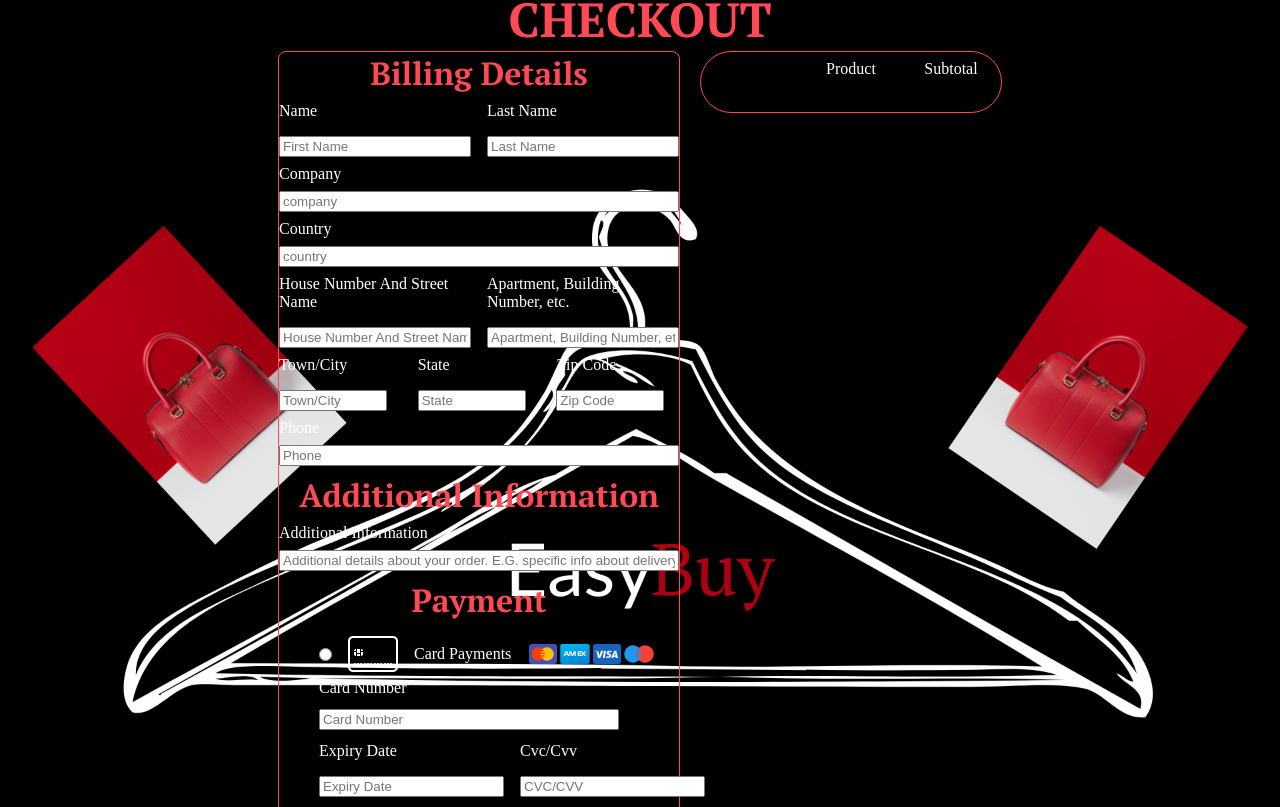
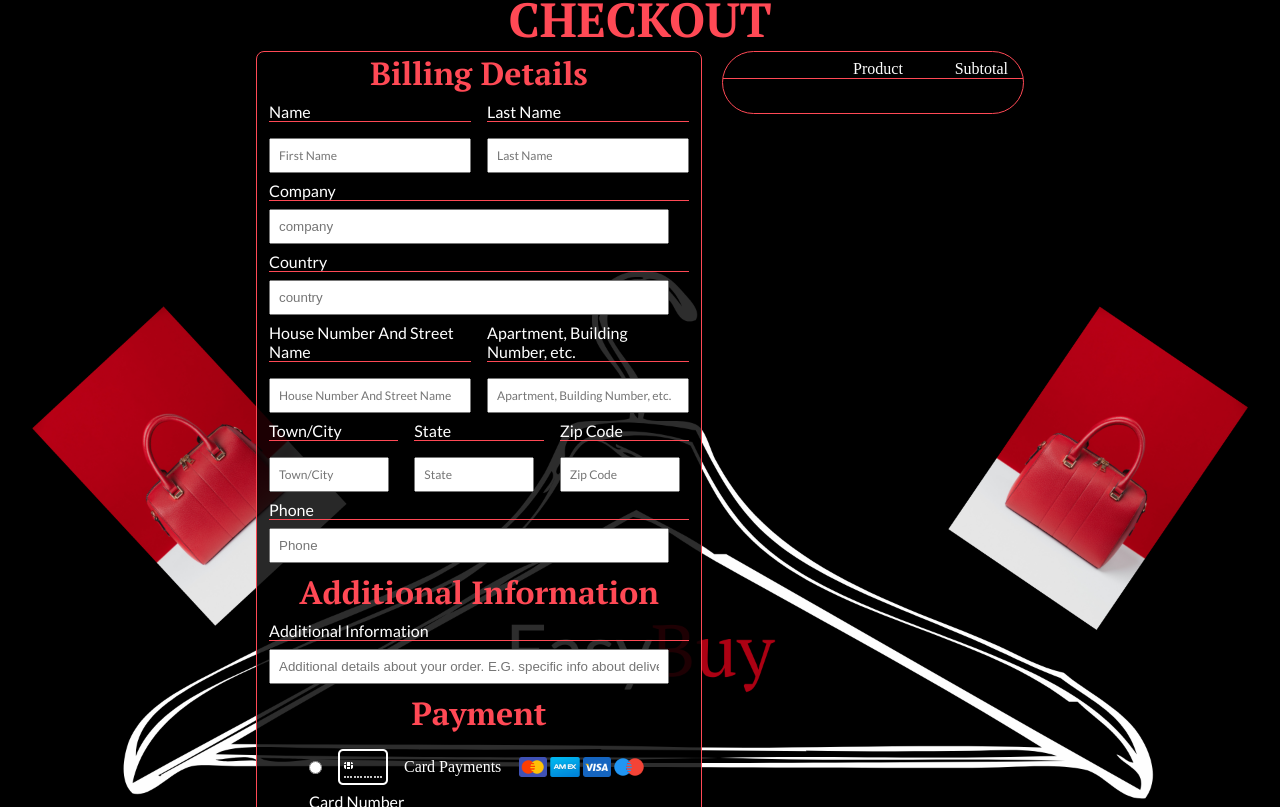
Before and after one commit to lem31/mystore, a React (Vite) app in the folder my-store-app/: page /Checkout in a window 1280 px wide. Shown: the part 173-980 px from the top of the page. Built offline with nearby package versions, Linux system fonts and the light colour scheme; a web font is replaced by a local one.

Commit message:
added styles to checkout page

```diff
--- a/my-store-app/src/CSS_Modules/Checkout_Page/checkout.module.css
+++ b/my-store-app/src/CSS_Modules/Checkout_Page/checkout.module.css
@@ -14,30 +14,42 @@
 
   justify-items: center;
   gap: 20px;
-  max-width: 800px;
 }
-/*
-.payment_form_box {
-  display: flex;
-  flex-direction: column;
-  align-items: center;
-  justify-content: center;
-  gap: 16px;
-  width: 500px;
-  background-color: rgba(0, 0, 0, 0.486);
-} */
+
 .payment_form {
   display: flex;
   flex-direction: column;
+  align-content: center;
   gap: 8px;
-  width: 400px;
+  width: 420px;
   border: 1px solid var(--tertiary-color);
+  background-color: rgba(0, 0, 0, 0.822);
   border-radius: 8px;
+  padding-left: 12px;
+  padding-right: 12px;
+}
+
+.checkout_first_name,
+.checkout_last_name,
+.checkout_house_no,
+.checkout_building {
+  max-width: 290px;
+  padding: 8px;
+  font-size: var(--font-size-tiny);
+  font-family: var(--font-family-1);
+}
+
+.checkout_input {
+  width: 380px;
+  padding: 8px;
 }
 
 .checkout_label {
   font-size: var(--font-size-small);
   color: var(--secondary-color);
+  font-family: var(--font-family-1);
+
+  border-bottom: 1px solid var(--tertiary-color);
 }
 
 .label_input_div {
@@ -70,7 +82,6 @@
   display: flex;
   flex-direction: row;
   align-items: center;
-  /* gap: 16px; */
   width: 100%;
 }
 
@@ -94,6 +105,14 @@
   width: 300px;
 }
 
+.button_div {
+  display: flex;
+  flex-direction: row;
+  justify-content: center;
+  gap: 16px;
+  width: 320px;
+}
+
 .klarna_img,
 .vipps_img {
   width: 32px;
@@ -113,10 +132,15 @@
   grid-template-columns: repeat(3, 1fr);
   grid-template-rows: auto;
   color: var(--secondary-color);
-  max-width: 800px;
+  width: 310px;
   margin-top: 8px;
   justify-items: center;
   align-items: center;
+}
+
+.your_order_border_bottom {
+  width: 300px;
+  border-bottom: 1px solid var(--tertiary-color);
 }
 
 .your_cart_card {
@@ -124,7 +148,7 @@
   flex-direction: column;
   background-color: rgba(0, 0, 0, 0.822);
   border: 1px solid var(--tertiary-color);
-  border-radius: 52px;
+  border-radius: 32px;
   width: 100%;
   width: 300px;
   height: auto;
@@ -134,6 +158,7 @@
 .your_product_title {
   grid-column: 2;
   grid-row: 1;
+
   color: var(--secondary-color);
 }
 
@@ -143,16 +168,33 @@
   color: var(--secondary-color);
 }
 
+.product_title {
+  color: var(--secondary-color);
+  font-size: var(--font-size-small);
+  font-family: var(--font-family-2);
+}
+
 .your_products_in_cart_div {
   display: grid;
   grid-template-columns: repeat(3, 1fr);
+
   grid-auto-rows: 100px;
+
   align-items: center;
-  max-width: 800px;
+  max-width: 820px;
   height: auto;
-  gap: 12px;
+  gap: 32px;
+  padding: 8px;
 }
 
+.your_product_items {
+  border-bottom: 1px solid var(--tertiary-color);
+  margin-bottom: 16px;
+}
+
+.your_product_ul {
+  padding: 0;
+}
 .your_image {
   width: 100px;
   height: 100px;
@@ -170,11 +212,26 @@
 
 .input_town_zip_state {
   width: 100px;
+  padding: 8px;
+  font-size: var(--font-size-tiny);
+  font-family: var(--font-family-1);
 }
 
 .card_img {
   width: 32px;
   height: 32px;
+}
+
+.checkout_card_no,
+.checkout_name_on_card {
+  width: 320px;
+  padding: 8px;
+}
+
+.checkout_expiry,
+.checkout_cvc {
+  width: 140px;
+  padding: 8px;
 }
 
 @media (min-width: 487px) and (max-width: 768px) {
--- a/my-store-app/src/Components/Checkout/Payment_Form/index.jsx
+++ b/my-store-app/src/Components/Checkout/Payment_Form/index.jsx
@@ -27,25 +27,25 @@ function PaymentForm() {
         <div className={styles.row_div}>
           <div className={checkoutStyles.label_input_div} >
         <label className={checkoutStyles.checkout_label} htmlFor="name">Name</label>
-        <input className={checkoutStyles.checkout_input} type="text" id="first-name" name="first-name" placeholder="First Name"/>
+        <input className={checkoutStyles.checkout_first_name} type="text" id="first-name" name="first-name" placeholder="First Name"/>
         </div>
         <div className={checkoutStyles.label_input_div}>
         <label className={checkoutStyles.checkout_label} htmlFor="last-name">Last Name</label>
-        <input type="text" id="last-name" name="last-name" placeholder="Last Name"/>
+        <input className={checkoutStyles.checkout_last_name} type="text" id="last-name" name="last-name" placeholder="Last Name"/>
         </div>
         </div>
         <label className={checkoutStyles.checkout_label}htmlFor="company">Company</label>
-        <input type="text" id="company" name="company" placeholder="company"/>
+        <input className={checkoutStyles.checkout_input} type="text" id="company" name="company" placeholder="company"/>
         <label className={checkoutStyles.checkout_label} htmlFor="country">Country</label>
-        <input type="text" id="country" name="country" placeholder="country"/>
+        <input className={checkoutStyles.checkout_input} type="text" id="country" name="country" placeholder="country"/>
         <div className={checkoutStyles.row_div}>
           <div className={checkoutStyles.label_input_div}>
         <label className={checkoutStyles.checkout_label}htmlFor="house-number-and-street-name">House Number And Street Name</label>
-        <input type="text" id="house-number-and-street-name" name="house-number-and-street-name" placeholder="House Number And Street Name"/>
+        <input className={checkoutStyles.checkout_house_no} type="text" id="house-number-and-street-name" name="house-number-and-street-name" placeholder="House Number And Street Name"/>
         </div>
         <div className={checkoutStyles.label_input_div}>
         <label className={checkoutStyles.checkout_label} htmlFor="apartment-building-number">Apartment, Building Number, etc.</label>
-        <input type="text" id="apartment-building-number" name="apartment-building-number" placeholder="Apartment, Building Number, etc."/>
+        <input className={checkoutStyles.checkout_building}type="text" id="apartment-building-number" name="apartment-building-number" placeholder="Apartment, Building Number, etc."/>
         </div>
         </div>
         <div className={checkoutStyles.row_div}>
@@ -63,10 +63,10 @@ function PaymentForm() {
         </div>
         </div>
         <label className={checkoutStyles.checkout_label} htmlFor="phone">Phone</label>
-        <input type="number" id="phone" name="phone" placeholder="Phone"/>
+        <input className={checkoutStyles.checkout_input} type="number" id="phone" name="phone" placeholder="Phone"/>
         <h2 className={gStyles.h2}>Additional Information</h2>
         <label className={checkoutStyles.checkout_label} htmlFor="additional-info">Additional Information</label>
-        <input type="text" id="additional-info" name="additional-info" placeholder="Additional details about your order. E.G. specific info about delivery"/>
+        <input className={checkoutStyles.checkout_input} type="text" id="additional-info" name="additional-info" placeholder="Additional details about your order. E.G. specific info about delivery"/>
 
 
         <h2 className={gStyles.h2}>Payment</h2>
@@ -100,21 +100,22 @@ function PaymentForm() {
 
 <div className={styles.card_payment_form_div}>
           <label className={checkoutStyles.checkout_label} htmlFor="card-number">Card Number</label>
-          <input type="number" id="card-number" name="card-number" placeholder="Card Number"/>
+          <input className={checkoutStyles.checkout_card_no} type="number" id="card-number" name="card-number" placeholder="Card Number"/>
           <div className={checkoutStyles.row_div}>
           <div className={checkoutStyles.label_input_div}>
           <label className={checkoutStyles.checkout_label} htmlFor="expiry-date">Expiry Date</label>
-          <input type="text" id="expiry-date" name="expiry-date" placeholder="Expiry Date"/>
+          <input className={checkoutStyles.checkout_expiry} type="text" id="expiry-date" name="expiry-date" placeholder="Expiry Date"/>
         </div>
         <div className={checkoutStyles.label_input_div}>
           <label className={checkoutStyles.checkout_label} htmlFor="cvc-cvv">Cvc/Cvv</label>
-          <input type="number" id="cvc-cvv" name="cvc-cvv" placeholder="CVC/CVV"/>
+          <input className={checkoutStyles.checkout_cvc} type="number" id="cvc-cvv" name="cvc-cvv" placeholder="CVC/CVV"/>
         </div>
           </div>
           <label className={checkoutStyles.checkout_label} htmlFor="name-on-card">Name On Card</label>
-          <input type="text" id="name-on-card" name="name-on-card" placeholder="Name On Card"/>
-
+          <input className={checkoutStyles.checkout_name_on_card} type="text" id="name-on-card" name="name-on-card" placeholder="Name On Card"/>
+<div className={checkoutStyles.button_div}>
           <button className={gStyles.button} type="submit">PAY</button>
+          </div>
           </div>
           <li>
           <div className={`${checkoutStyles.row_div} ${checkoutStyles.klarna_div}`}>
--- a/my-store-app/src/Components/Checkout/Your_Order/index.jsx
+++ b/my-store-app/src/Components/Checkout/Your_Order/index.jsx
@@ -6,16 +6,20 @@ import checkoutStyles from '../../../CSS_Modules/Checkout_Page/checkout.module.c
 
 const YourOrder = () => {
   const cart = useMyStore((state) => state.cart);
+  const cartTotal = Number(useMyStore((state) => state.cartTotal())) || 0;
   return (
     <>
       <div className={checkoutStyles.outer_cart_box}>
         <div className={checkoutStyles.your_cart_card}>
+          <div className={checkoutStyles.your_order_border_bottom}>
           <div className={checkoutStyles.your_order_titles}>
+
             <p className={checkoutStyles.your_product_title}>Product</p>
             <p className={checkoutStyles.your_subtotal_title}>Subtotal</p>
           </div>
+          </div>
           {cart.length > 0 ? (
-            <ul>
+            <ul className={checkoutStyles.your_product_ul}>
               {cart.map((product) => (
                 product && (
                   <li key={product.id} className={checkoutStyles.your_product_items}>
@@ -25,12 +29,12 @@ const YourOrder = () => {
                       </div>
                       <div>
 
-                      <p className={styles.product_title}>{product.title}</p>
+                      <p className={checkoutStyles.product_title}>{product.title}</p>
                       </div>
 
+                   <DisplayProductSubtotal product={product} />
 
 
-                      <DisplayProductSubtotal product={product} />
 
                     </div>
                   </li>
@@ -40,7 +44,18 @@ const YourOrder = () => {
           ) : (
             <p className={styles.empty_cart_message}>Your cart is empty.</p>
           )}
+  {cartTotal > 0 && (
 
+
+
+        <div className={styles.cart_total_inner}>
+          <p className={styles.cart_total_p}>Total</p>
+          <span className={styles.cart_total_span}>${cartTotal.toFixed(2)}</span>
+        </div>
+
+
+
+  )}
 
         </div>
       </div>
```
